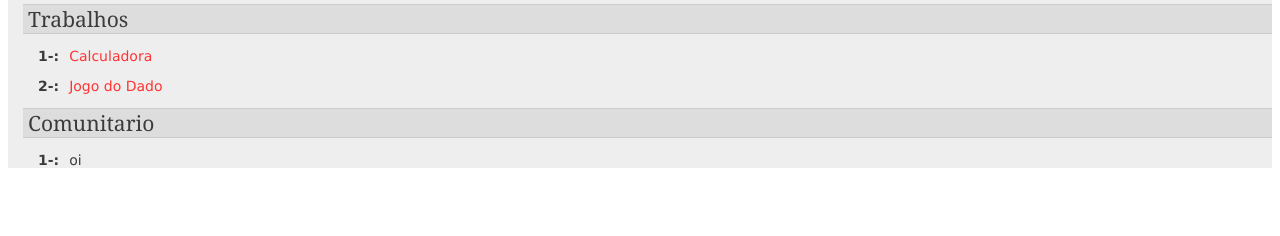
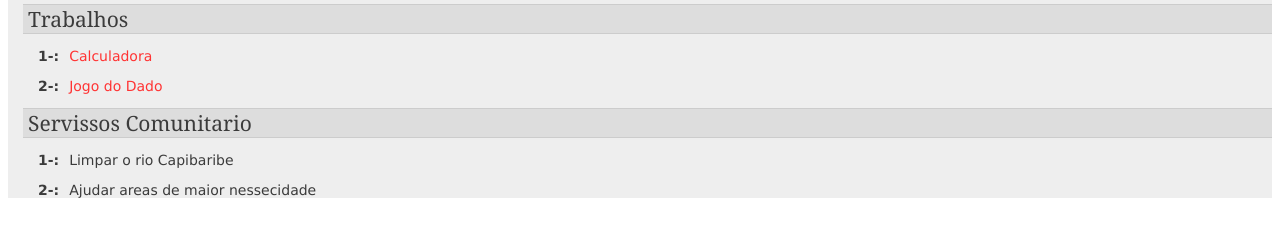
Before and after one commit to pedro-brandt/curriculo, a plain HTML site: page index.html in a window 1280 px wide. Shown: the part 324-560 px from the top of the page. Drawn offline with Linux system fonts and the light colour scheme; a script that the page names is missing.

Commit message:
Update index.html

```diff
--- a/index.html
+++ b/index.html
@@ -49,9 +49,11 @@
 			<p><label>2-</label><a class="dado" href="dado.html">Jogo do Dado</a></p>
 		</div>
 		<div class="secao">
-			<h2>Comunitario</h2>
+			<h2>Servissos Comunitario</h2>
 
-			<p><label>1-</label>oi</p>
+			<p><label>1-</label>Limpar o rio Capibaribe</p>
+			<p><label>2-</label>Ajudar areas de maior nessecidade</p>
+
 		</div>
 	</body>
 </html>
```
